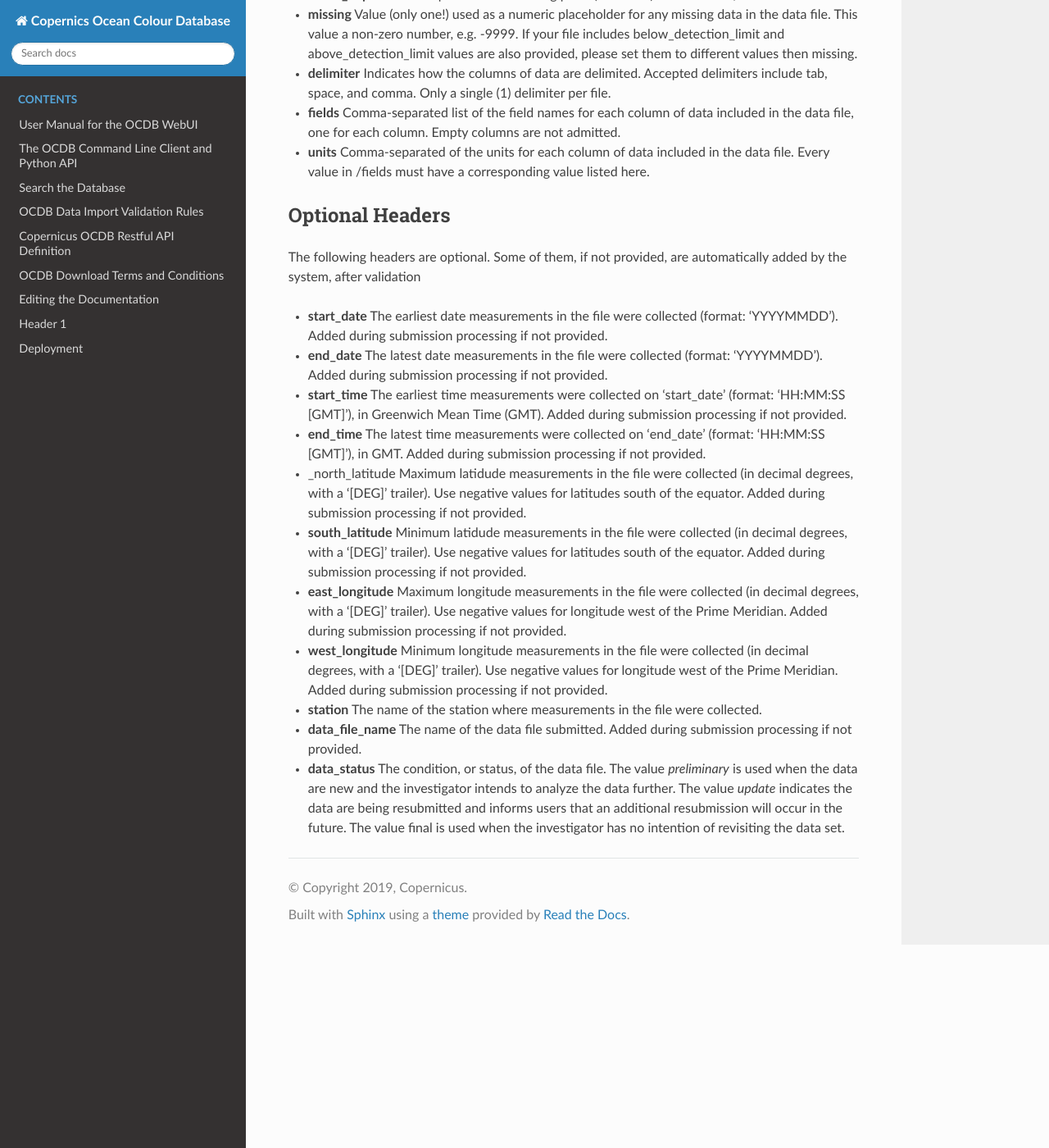
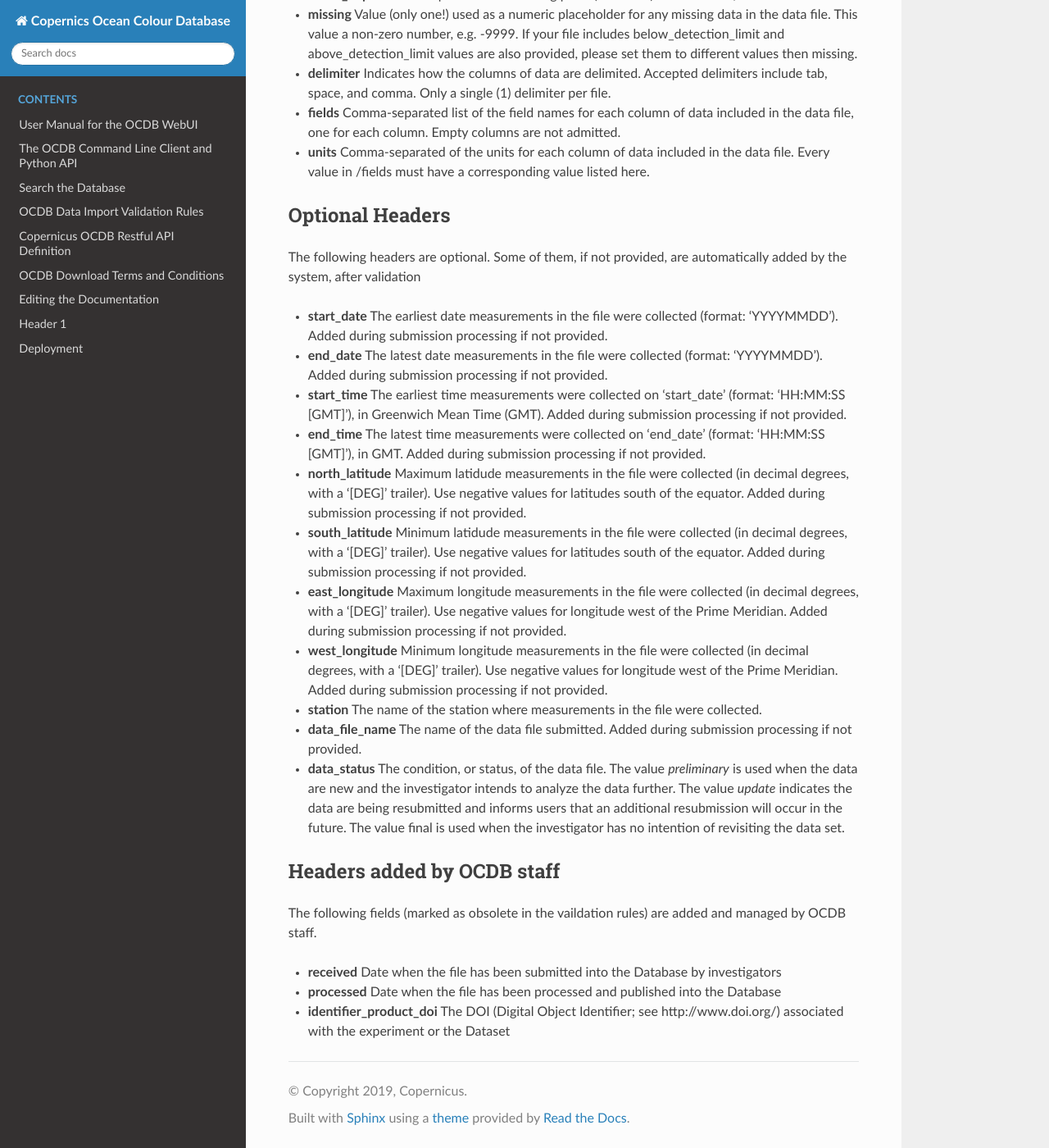
Before and after one commit to javierconcha/ocdb-docs, a Sphinx documentation site: the page built from docs/source/ocdb-metadata-headers.md, in a window 1280 px wide and 1400 px high, scrolled down 1098 px. Shown: the whole window at 82% size. Built offline with Sphinx 7.4.7 and the Read the Docs theme 2.0.0, drawn with Linux system fonts in a browser that asks for light colours; pages that are not in the unit, such as notebooks, are missing from menus.

Commit message:
Update ocdb-metadata-headers.md

```diff
--- a/docs/source/ocdb-metadata-headers.md
+++ b/docs/source/ocdb-metadata-headers.md
@@ -60,7 +60,7 @@ The following headers are optional. Some of them, if not provided, are automatic
 * **end_time**
 The latest time measurements were collected on 'end_date' (format: 'HH:MM:SS [GMT]'), in GMT. Added during submission processing if not provided.
 
-* _north_latitude Maximum latidude measurements in the file were collected (in decimal degrees, with a '[DEG]' trailer). Use negative values for latitudes south of the equator. Added during submission processing if not provided.
+* **north_latitude** Maximum latidude measurements in the file were collected (in decimal degrees, with a '[DEG]' trailer). Use negative values for latitudes south of the equator. Added during submission processing if not provided.
 
 * **south_latitude** Minimum latidude measurements in the file were collected (in decimal degrees, with a '[DEG]' trailer). Use negative values for latitudes south of the equator. Added during submission processing if not provided.
 
@@ -73,3 +73,10 @@ The latest time measurements were collected on 'end_date' (format: 'HH:MM:SS [GM
 * **data_file_name** The name of the data file submitted. Added during submission processing if not provided.
 
 * **data_status** The condition, or status, of the data file. The value _preliminary_ is used when the data are new and the investigator intends to analyze the data further. The value _update_ indicates the data are being resubmitted and informs users that an additional resubmission will occur in the future. The value final is used when the investigator has no intention of revisiting the data set.
+
+
+## Headers added by OCDB staff
+The following fields (marked as obsolete in the vaildation rules) are added and managed by OCDB staff.
+* **received** Date when the file has been submitted into the Database by investigators
+* **processed** Date when the file has been processed and published into the Database
+* **identifier_product_doi** The DOI (Digital Object Identifier; see http://www.doi.org/) associated with the experiment or the Dataset
```
